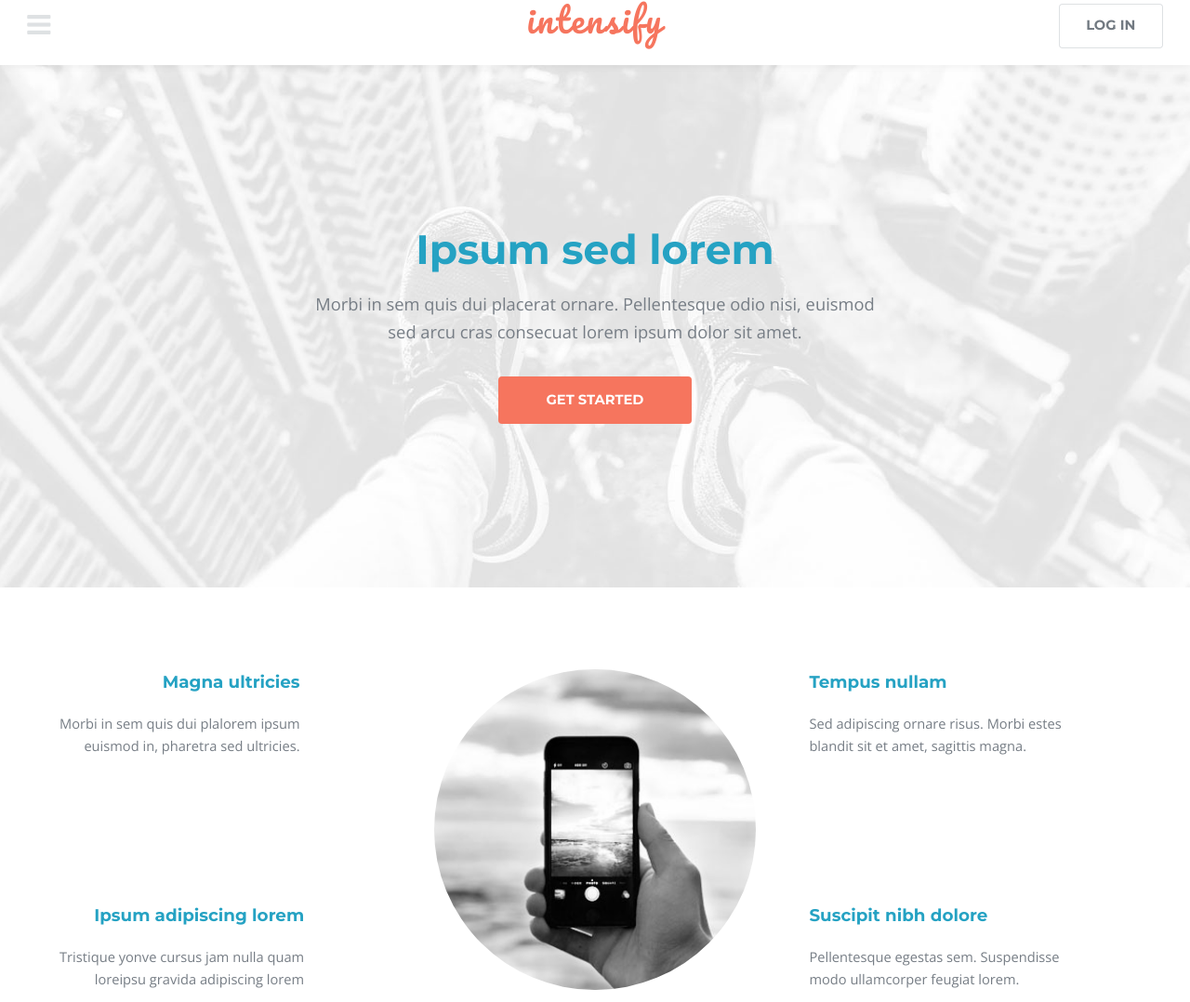
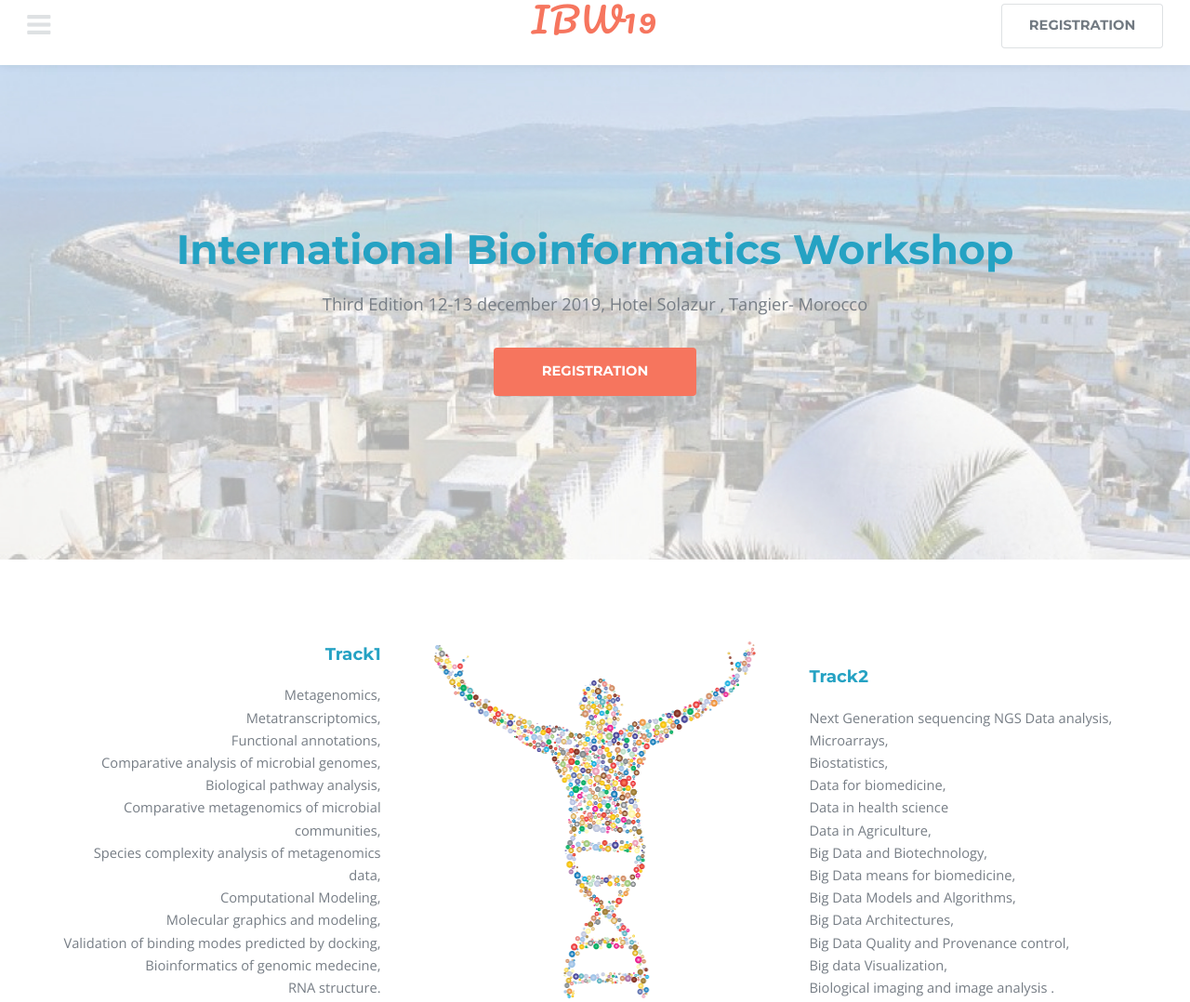
Before and after one commit to kinzaR/kinzaR.github.io, a plain HTML site: page index.html in a window 1280 px wide. Shown: the part 18-1096 px from the top of the page at 93% size. Drawn offline with nearby package versions, Linux system fonts and the light colour scheme.

Commit message:
IBW19-first draft

```diff
--- a/assets/css/main.css
+++ b/assets/css/main.css
@@ -2920,7 +2920,7 @@
 
 	#banner {
 		padding: 14em 0 12em 0;
-		background-image: url(../../images/banner.jpg);
+		background-image: url(../../images/banner1.jpg);
 		background-size: cover;
 		background-position: center top;
 		background-repeat: no-repeat;
--- a/index.html
+++ b/index.html
@@ -18,9 +18,9 @@
 				<nav class="left">
 					<a href="#menu"><span>Menu</span></a>
 				</nav>
-				<a href="index.html" class="logo">intensify</a>
+				<a href="index.html" class="logo">IBW19</a>
 				<nav class="right">
-					<a href="#" class="button alt">Log in</a>
+					<a href="#" class="button alt">Registration</a>
 				</nav>
 			</header>
 
@@ -32,17 +32,17 @@
 					<li><a href="elements.html">Elements</a></li>
 				</ul>
 				<ul class="actions vertical">
-					<li><a href="#" class="button fit">Login</a></li>
+					<li><a href="#" class="button fit">Registration</a></li>
 				</ul>
 			</nav>
 
 		<!-- Banner -->
 			<section id="banner">
 				<div class="content">
-					<h1>Ipsum sed lorem</h1>
-					<p>Morbi in sem quis dui placerat ornare. Pellentesque odio nisi, euismod<br />sed arcu cras consecuat lorem ipsum dolor sit amet.</p>
+					<h1>International Bioinformatics Workshop </h1>
+					<p>Third Edition 12-13 december 2019, Hotel Solazur , Tangier- Morocco</p>
 					<ul class="actions">
-						<li><a href="#one" class="button scrolly">Get Started</a></li>
+						<li><a href="#one" class="button scrolly">Registration</a></li>
 					</ul>
 				</div>
 			</section>
@@ -52,26 +52,41 @@
 				<div class="inner flex flex-3">
 					<div class="flex-item left">
 						<div>
-							<h3>Magna ultricies</h3>
-							<p>Morbi in sem quis dui plalorem ipsum<br /> euismod in, pharetra sed ultricies.</p>
-						</div>
-						<div>
-							<h3>Ipsum adipiscing lorem</h3>
-							<p>Tristique yonve cursus jam nulla quam<br /> loreipsu gravida adipiscing lorem</p>
-						</div>
+							<h3>Track1</h3>
+							Metagenomics,<br>
+						    Metatranscriptomics,<br>
+						    Functional annotations,<br>
+						    Comparative analysis of microbial genomes,<br>
+						    Biological pathway analysis,<br>
+						    Comparative metagenomics of microbial communities,<br>
+						    Species complexity analysis of metagenomics data,<br>
+						    Computational Modeling,<br>
+						    Molecular graphics and modeling,<br>
+						    Validation of binding modes predicted by docking,<br>
+						    Bioinformatics of genomic medecine,<br>
+						    RNA structure.<br>
+							</div>
+
 					</div>
-					<div class="flex-item image fit round">
-						<img src="images/pic01.jpg" alt="" />
+					<div class="flex-item image fit">
+						<img src="images/pic01.png" alt="" />
 					</div>
 					<div class="flex-item right">
 						<div>
-							<h3>Tempus nullam</h3>
-							<p>Sed adipiscing ornare risus. Morbi estes<br /> blandit sit et amet, sagittis magna.</p>
-						</div>
-						<div>
-							<h3>Suscipit nibh dolore</h3>
-							<p>Pellentesque egestas sem. Suspendisse<br /> modo ullamcorper feugiat lorem.</p>
-						</div>
+							<h3>Track2</h3>
+						    Next Generation sequencing NGS Data analysis,<br>
+						    Microarrays,<br>
+						    Biostatistics,<br>
+						    Data for biomedicine,<br>
+						    Data in health science<br>
+						    Data in Agriculture,<br>
+						    Big Data and Biotechnology,<br>
+						    Big Data means for biomedicine,<br>
+						    Big Data Models and Algorithms,<br>
+						    Big Data Architectures,<br>
+						    Big Data Quality and Provenance control,<br>
+						    Big data Visualization,<br>
+						    Biological imaging and image analysis .<br>
 					</div>
 				</div>
 			</section>
```
Also changed, not shown: images/banner1.jpg (added), images/pic01.jpg (deleted), images/pic01.png (added).
